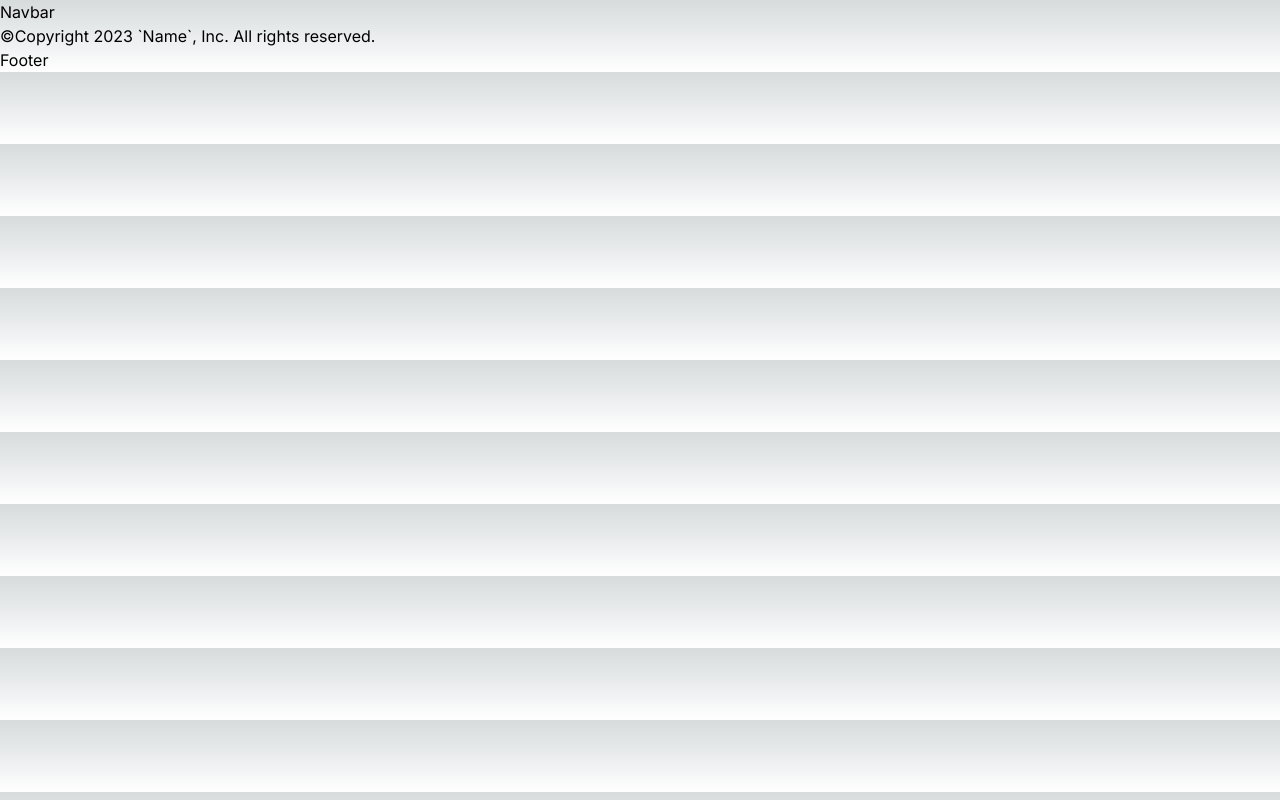
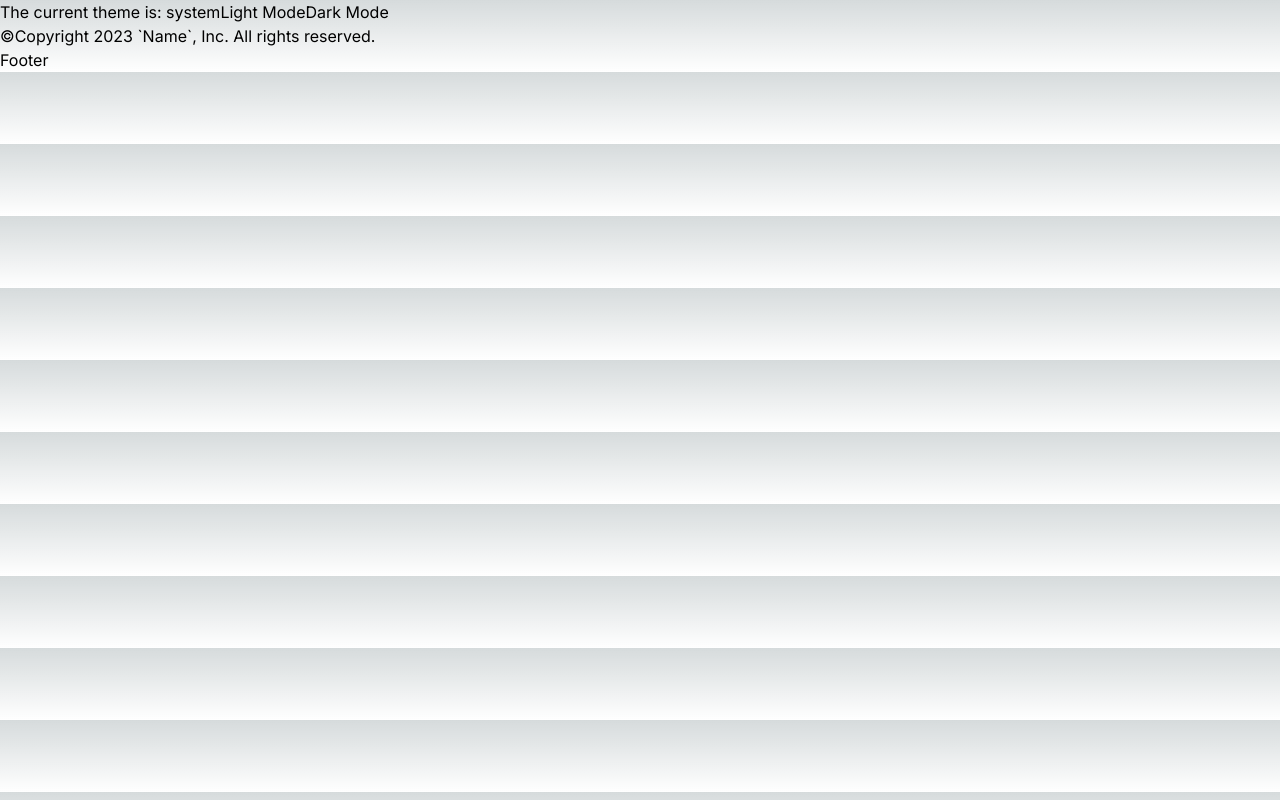
Before and after one commit to Subham-Maity/staystats, a Next.js app: page / in a window 1280 px wide. Built offline with nearby package versions, Linux system fonts and the light colour scheme.

Commit message:
Hydration Mismatch Fix

```diff
--- a/package.json
+++ b/package.json
@@ -16,6 +16,7 @@
     "eslint": "8.44.0",
     "eslint-config-next": "13.4.9",
     "next": "13.4.9",
+    "next-themes": "^0.2.1",
     "postcss": "8.4.25",
     "react": "18.2.0",
     "react-dom": "18.2.0",
--- a/src/app/layout.tsx
+++ b/src/app/layout.tsx
@@ -3,6 +3,7 @@ import "./globals.css";
 import type {Metadata} from "next";
 import {Inter} from "next/font/google";
 import Footer from "@/components/footer/Footer";
+import Providers from "@/app/providers";
 
 const inter = Inter({subsets: ["latin"]});
 
@@ -19,9 +20,11 @@ export default function RootLayout({
     return (
         <html lang="en">
         <body className={inter.className}>
-        <Navbar/>
-        {children}
-        <Footer/>
+        <Providers>
+            <Navbar/>
+            {children}
+            <Footer/>
+        </Providers>
         </body>
         </html>
     );
--- /dev/null
+++ b/src/app/providers.tsx
@@ -0,0 +1,16 @@
+"use client"
+import React, {useEffect} from "react";
+import {ThemeProvider} from "next-themes";
+
+const Providers = ({children}: { children: React.ReactNode }) => {
+
+    const [mounted, setMounted] = React.useState(false);
+    useEffect(() => setMounted(true), []);
+    if (!mounted) return <>{children}</>
+    return <ThemeProvider>
+        {children}
+    </ThemeProvider>
+
+};
+
+export default Providers;
--- /dev/null
+++ b/src/components/mode/Switcher.tsx
@@ -0,0 +1,25 @@
+"use client"
+import {useTheme} from "next-themes";
+import {useEffect, useState} from "react";
+
+const ThemeSwitcher = () => {
+
+    const [mounted, setMounted] = useState(false)
+    const {theme, setTheme} = useTheme()
+
+    // useEffect only runs on the client, so now we can safely show the UI
+    useEffect(() => {
+        setMounted(true)
+    }, [])
+    if (!mounted) {
+        return null
+    }
+    return (
+        <div>
+            The current theme is: {theme}
+            <button onClick={() => setTheme("light")}>Light Mode</button>
+            <button onClick={() => setTheme("dark")}>Dark Mode</button>
+        </div>
+    );
+};
+export default ThemeSwitcher;
--- a/src/components/navbar/Navbar.tsx
+++ b/src/components/navbar/Navbar.tsx
@@ -1,9 +1,10 @@
 import React from 'react';
+import ThemeSwitcher from "@/components/mode/Switcher";
 
 const Navbar = () => {
     return (
         <div>
-            Navbar
+            <ThemeSwitcher/>
         </div>
     );
 };
```
Also changed, not shown: 1 other file (tests, documents, lock files or other folders).
